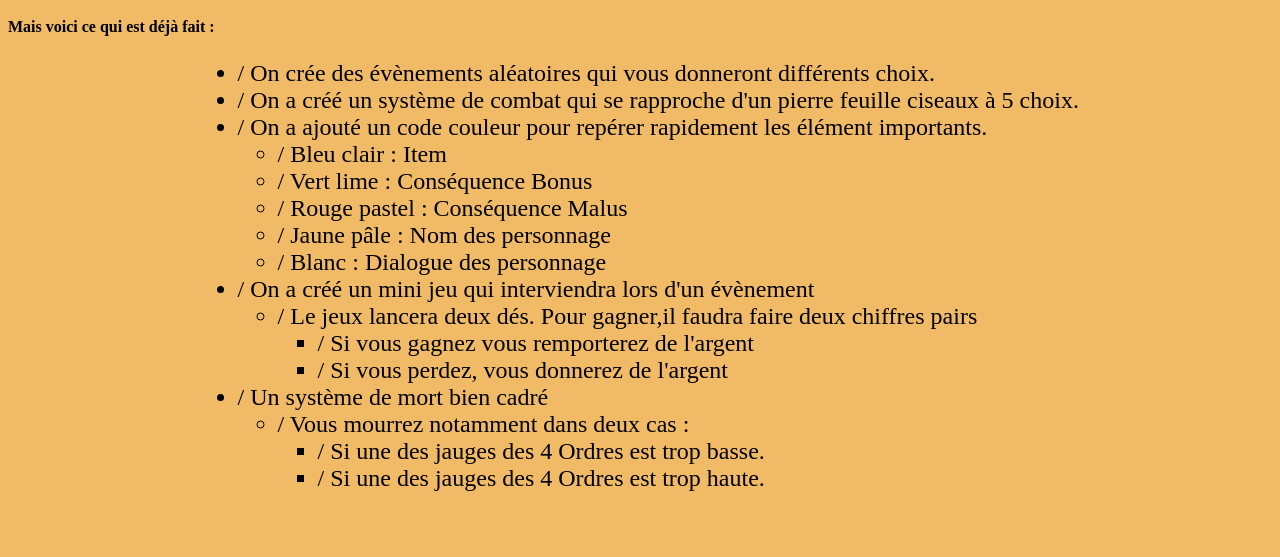
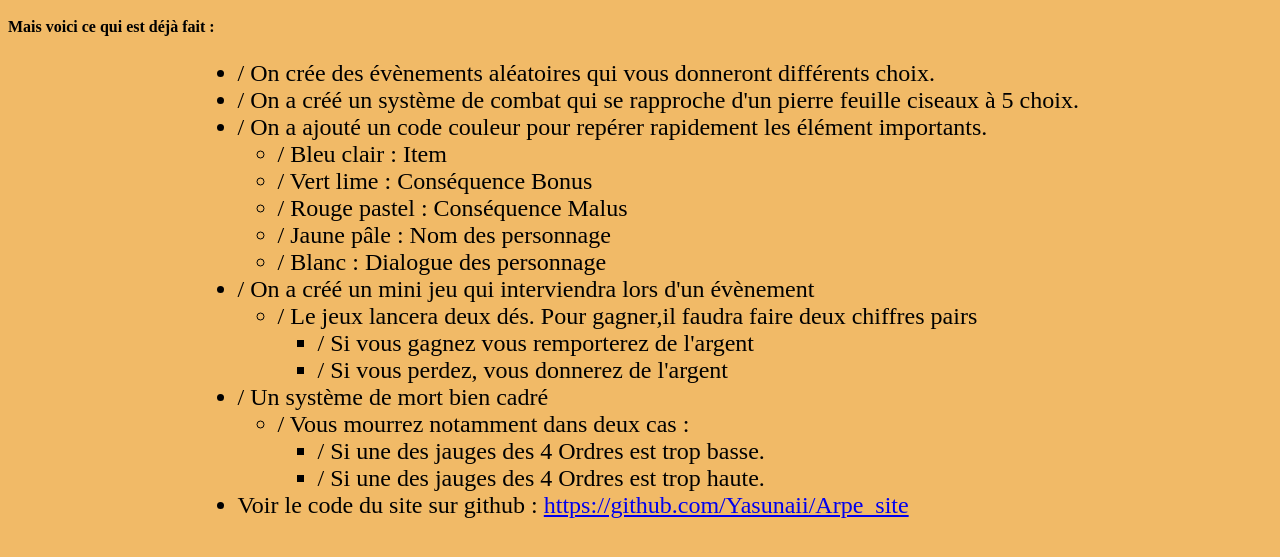
Before and after one commit to Yasunaii/Arpe_site, a plain HTML site: page PatchNote.html in a window 1280 px wide. Shown: the part 105-662 px from the top of the page. Drawn offline with Linux system fonts and the light colour scheme; a web font is replaced by a local one.

Commit message:
Maj_Patchnote

```diff
--- a/PatchNote.html
+++ b/PatchNote.html
@@ -46,7 +46,9 @@
                         <li>/ Si une des jauges des 4 Ordres est trop haute.</li>
                     </ul>
             </ul>
+        <li>Voir le code du site sur github : <a href="https://github.com/Yasunaii/Arpe_site">https://github.com/Yasunaii/Arpe_site</a></li>
     <ul>
+
 
    </body>
    </html>
```
